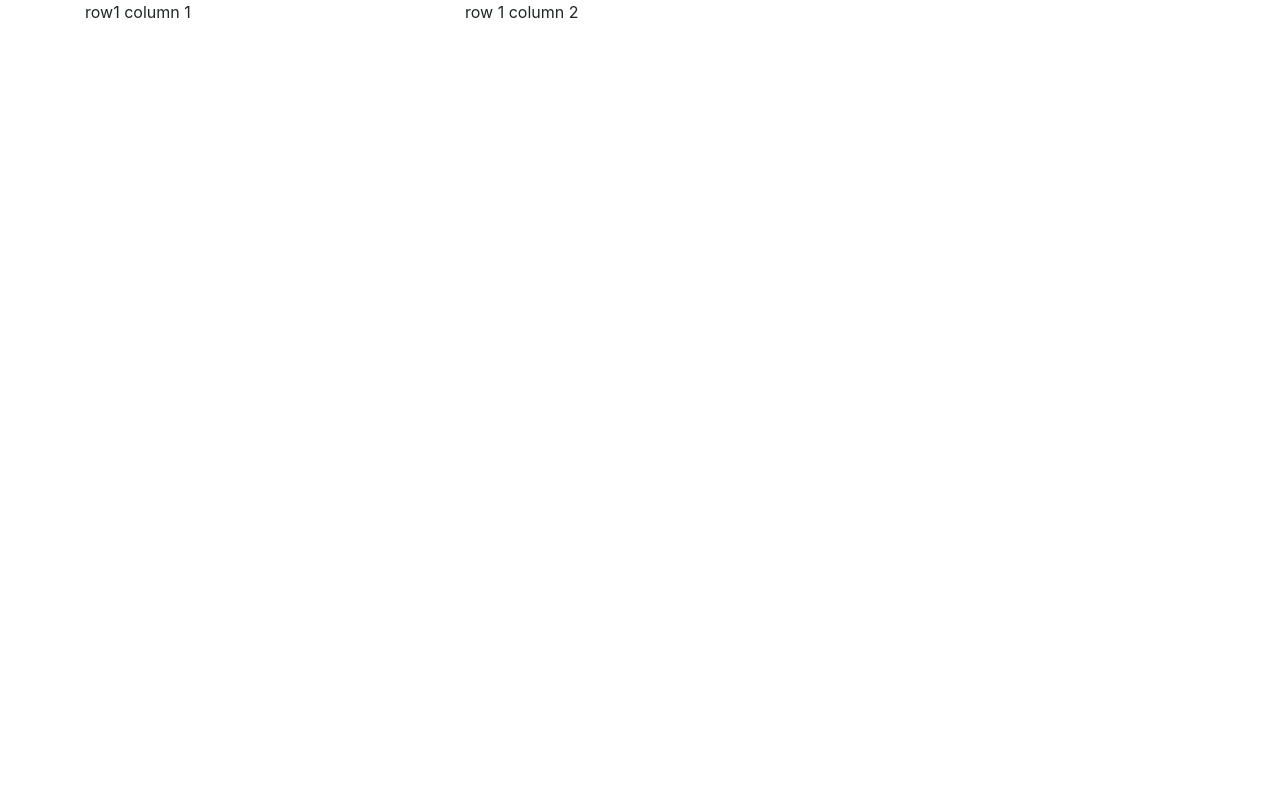
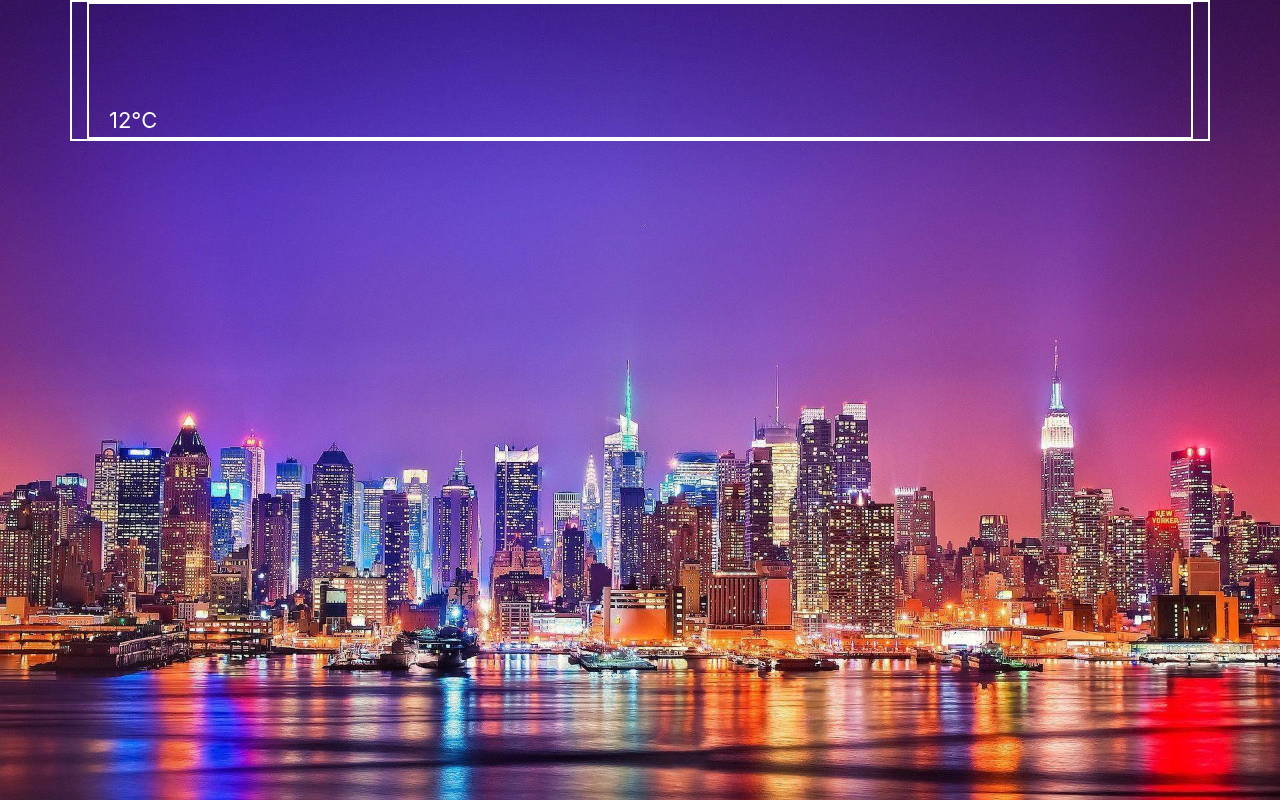
Before and after one commit to wissamtaleb/weather-app, an Angular app: page / in a window 1280 px wide. Built offline with nearby package versions, Linux system fonts and the light colour scheme.

Commit message:
add and removed bunch of stuff

```diff
--- a/src/app/app.component.css
+++ b/src/app/app.component.css
@@ -0,0 +1,3 @@
+.col-12{
+    border: white 2px solid;
+}
--- a/src/app/app.component.html
+++ b/src/app/app.component.html
@@ -1,13 +1,23 @@
 <!--The content below is only a placeholder and can be replaced.-->
+
+
 <div class="container">
 
 <div class="row">
+<div class="col-12">
+<app-weather-box></app-weather-box>
+</div>
+
+</div>
+
+<div class="row">
 <div class="col-4">
-row1 column 1
+
 </div>
 <div class="col-8">
-row 1 column 2
+
 </div>
+
 </div>
 
 </div>
--- a/src/app/app.module.ts
+++ b/src/app/app.module.ts
@@ -5,12 +5,14 @@ import { AppRoutingModule } from './app-routing.module';
 import { AppComponent } from './app.component';
 import { TestComponentComponent } from './test-component/test-component.component';
 import { WeatherBoxComponent } from './weather-box/weather-box.component';
+import { SuggestedActivityComponent } from './suggested-activity/suggested-activity.component';
 
 @NgModule({
   declarations: [
     AppComponent,
     TestComponentComponent,
-    WeatherBoxComponent
+    WeatherBoxComponent,
+    SuggestedActivityComponent
   ],
   imports: [
     BrowserModule,
--- /dev/null
+++ b/src/app/suggested-activity/suggested-activity.component.html
@@ -0,0 +1,11 @@
+<div class = "suggested-activity">
+
+</div>
+
+<div class = "suggested-activity">
+
+  </div>
+
+  <div class = "suggested-activity">
+
+    </div>
--- /dev/null
+++ b/src/app/suggested-activity/suggested-activity.component.ts
@@ -0,0 +1,15 @@
+import { Component, OnInit } from '@angular/core';
+
+@Component({
+  selector: 'app-suggested-activity',
+  templateUrl: './suggested-activity.component.html',
+  styleUrls: ['./suggested-activity.component.css']
+})
+export class SuggestedActivityComponent implements OnInit {
+
+  constructor() { }
+
+  ngOnInit() {
+  }
+
+}
--- a/src/app/weather-box/weather-box.component.css
+++ b/src/app/weather-box/weather-box.component.css
@@ -0,0 +1,7 @@
+.weather-box{
+    padding-left : 20px;
+    padding-top : 100px;
+    font-size:22px;
+    border : solid 2px white;
+    margin-left: 0px;
+}
--- a/src/app/weather-box/weather-box.component.html
+++ b/src/app/weather-box/weather-box.component.html
@@ -1,3 +1,3 @@
-<div>
+<div class = "weather-box">
 12°C
 </div>
--- a/src/styles.css
+++ b/src/styles.css
@@ -1 +1,10 @@
 /* You can add global styles to this file, and also import other style files */
+body{
+    background-image : url("assets/img/city-img.jpg");
+
+    /* background-position: center; */
+    background-repeat: no-repeat;
+    background-size: cover;
+    color : white;
+
+}
```
Also changed, not shown: src/app/suggested-activity/suggested-activity.component.css (added), 1 other file (tests, documents, lock files or other folders).
